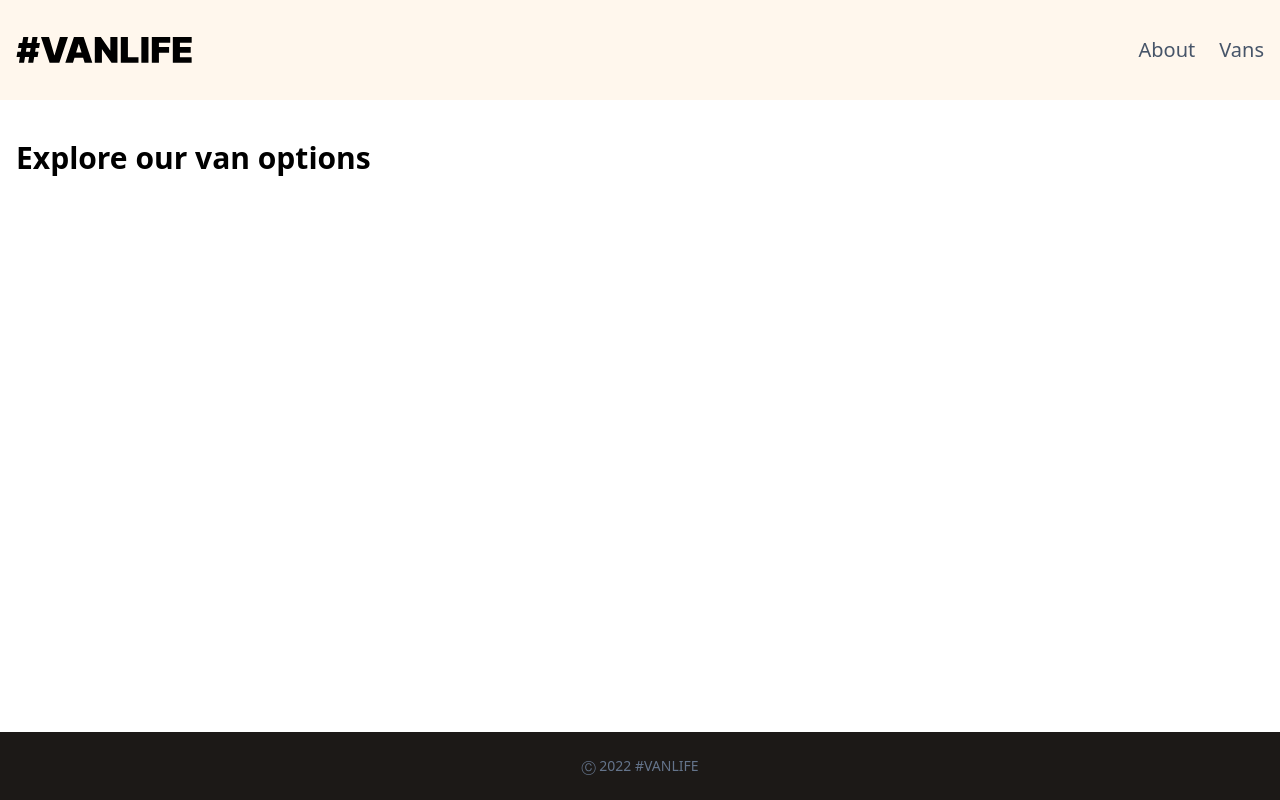
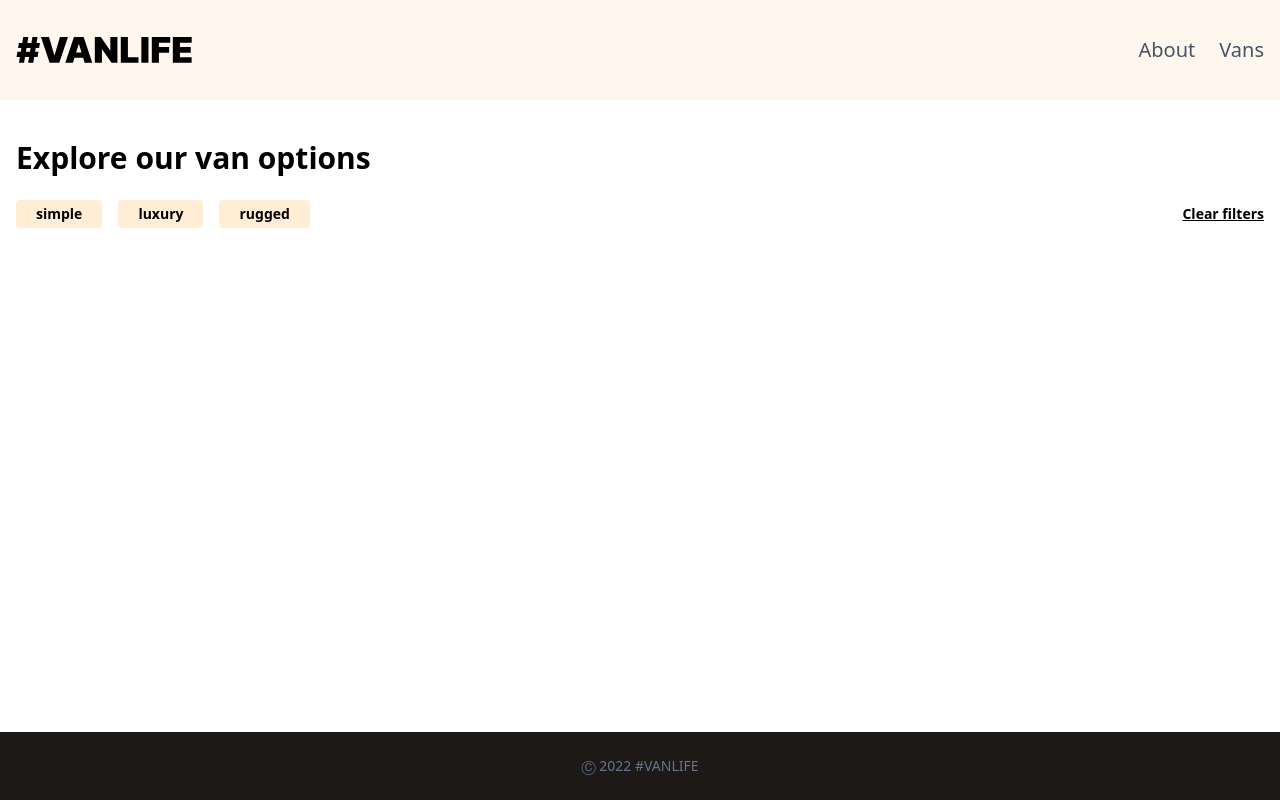
Before and after one commit to Odile078/react-router-introdusctory, a React (Vite) app: page /vans in a window 1280 px wide. Built offline with nearby package versions, Linux system fonts and the light colour scheme; what miragejs would draw is missing.

Commit message:
feat: add van filters

```diff
--- a/src/components/Vans.jsx
+++ b/src/components/Vans.jsx
@@ -1,7 +1,23 @@
 const Vans = () => {
+  const filters = ["simple", "luxury", "rugged"];
   return (
     <div className="flex-1 p-4 my-6 space-y-10 text-4xl font-bold ">
-      <h1 className="text-3xl font-bold">Explore our van options</h1>
+      <div className="space-y-6">
+        <h1 className="text-3xl font-bold">Explore our van options</h1>
+        <div className="flex flex-wrap justify-between gap-4 md:items-center">
+          <div className="flex flex-wrap gap-4 ">
+            {filters.map((filter, index) => (
+              <button
+                key={index}
+                className="px-5 py-1 text-sm bg-orange-100 rounded"
+              >
+                {filter}
+              </button>
+            ))}
+          </div>
+          <button className="text-sm underline">Clear filters</button>
+        </div>
+      </div>
     </div>
   );
 };
```
